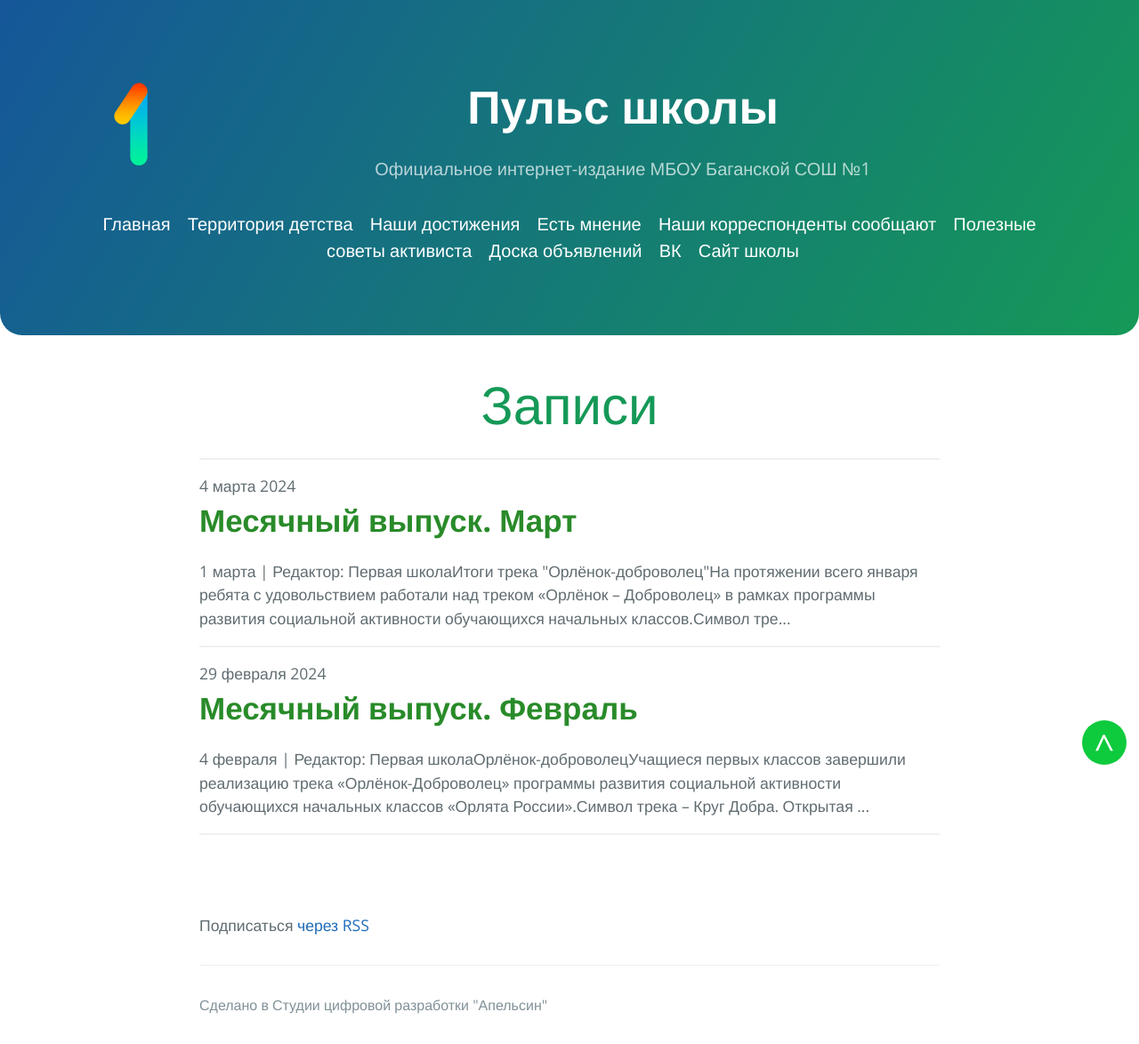
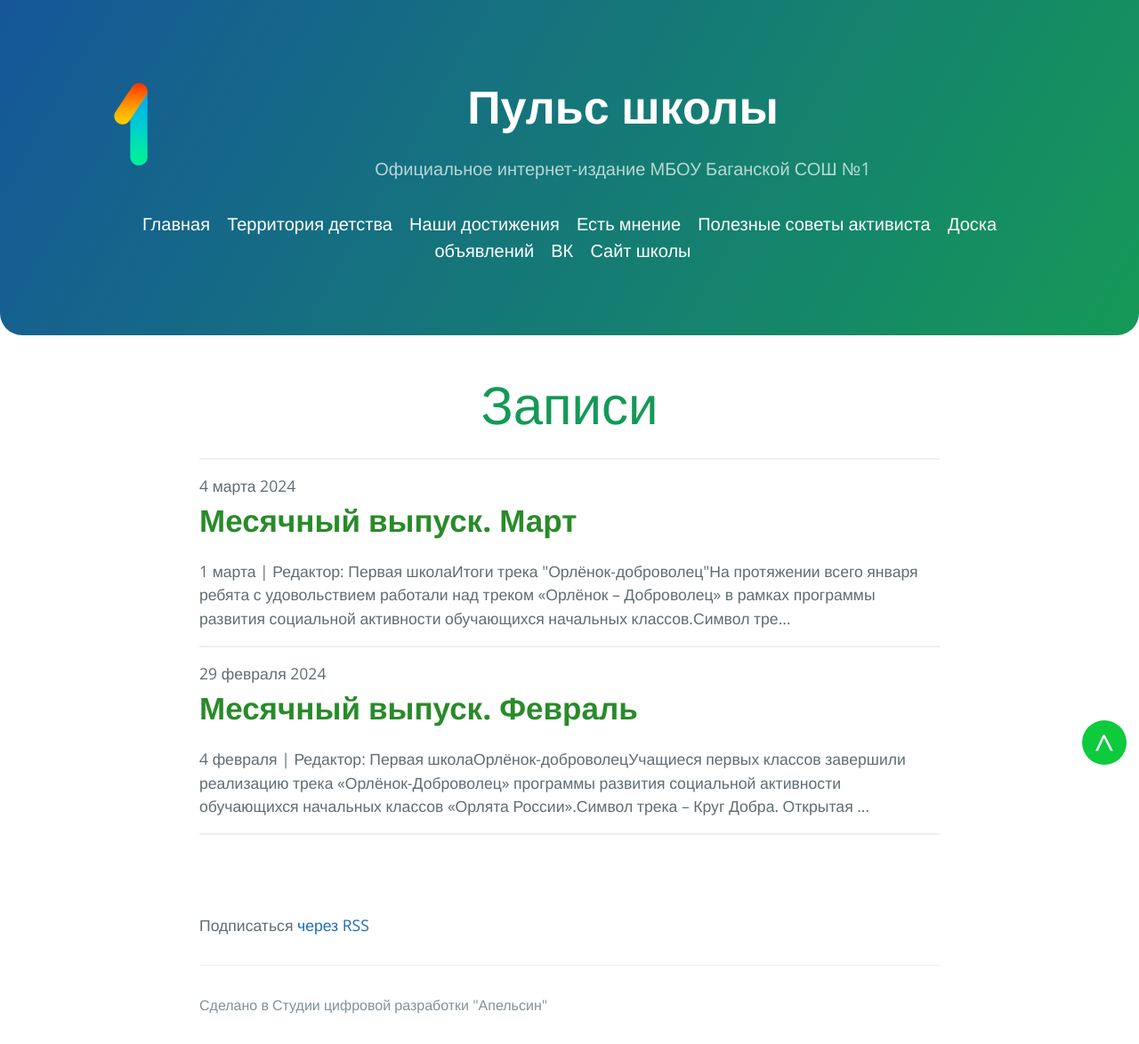
Before and after one commit to 1-sch/1-sch.github.io, a Jekyll site: the page built from index.html, in a window 1280 px wide. Shown: the whole page at 89% size. Built offline with Jekyll 4.4.1, drawn with Linux system fonts in a browser that asks for light colours; the list of posts is cut into pages by our own code.

Commit message:
Update header.html

```diff
--- a/_includes/header.html
+++ b/_includes/header.html
@@ -3,7 +3,6 @@
   <a href="/kids/">Территория детства</a>
   <a href="/s/">Наши достижения</a>
   <a href="/op/">Есть мнение</a>
-  <a href="/ev/">Наши корреспонденты сообщают</a>
   <a href="/act/">Полезные советы активиста</a>
   <a href="/adv/">Доска объявлений</a>
   <a href="https://vk.com/bsh1bagan">ВК</a>
```
